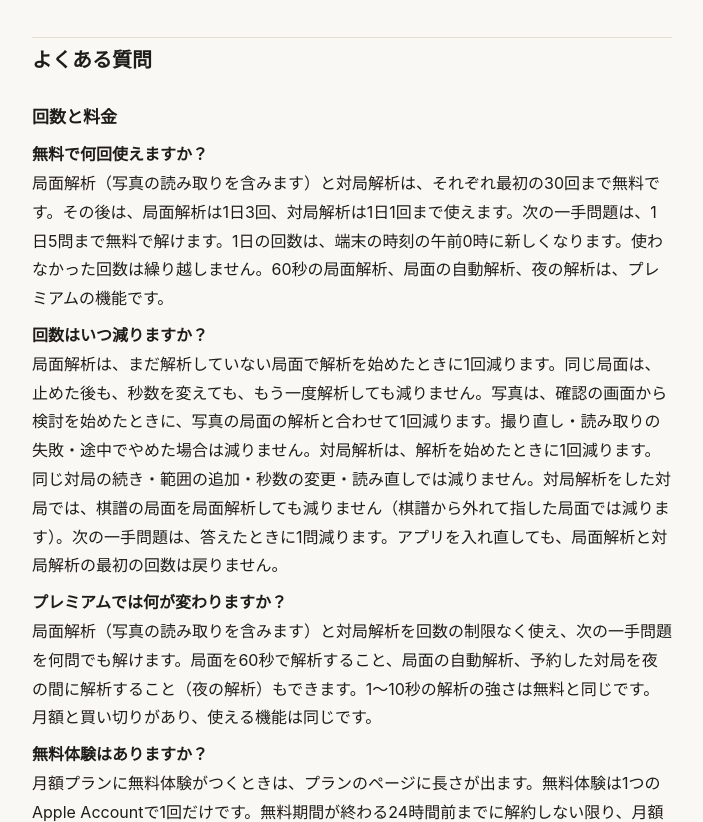
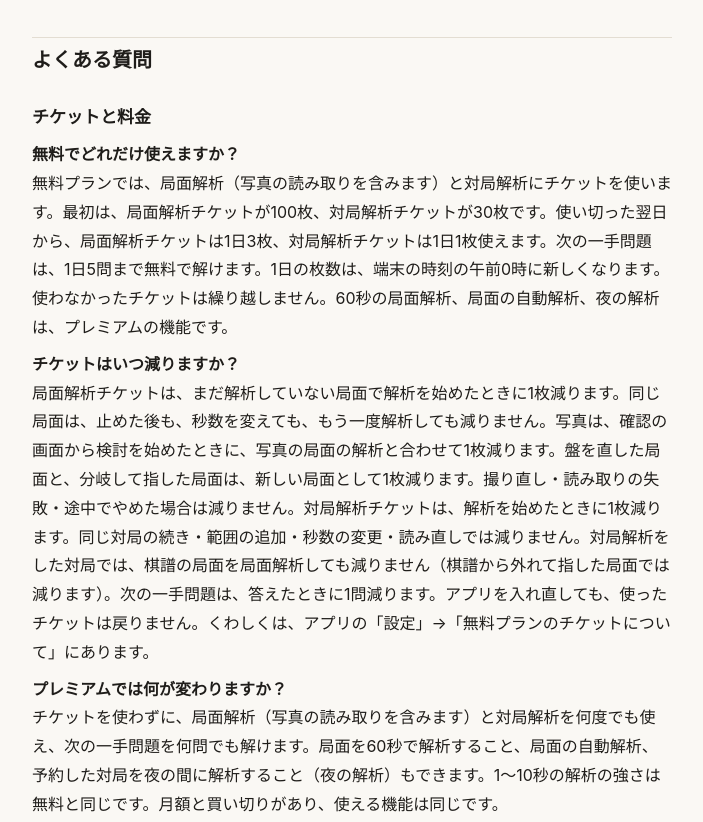
Before and after one commit to gakkunn/papattokaiseki, a plain HTML site: page index.html in a window 1280 px wide. Shown: the part 1051-1873 px from the top of the page, without its empty margins (288-991 px from the left). Drawn offline with Linux system fonts and the light colour scheme.

Commit message:
Update the pages for free tickets

```diff
--- a/index.html
+++ b/index.html
@@ -42,13 +42,13 @@ a { color: var(--accent); }</style>
 <p>アプリの設定タブの「お問い合わせ」から送ると、種類を選んで内容を書くだけで送れます。機種とiOS・アプリのバージョンは自動で添えます。</p>
 <p>不具合のときは、起きたことと、その前にした操作を書いてください。iPhoneの「メール」アプリで送るときは、「不具合の報告」に解析の診断ファイルも添えます（写真・棋譜・名前は含みません）。</p>
 <h2>よくある質問</h2>
-<h3>回数と料金</h3>
-<p><strong>無料で何回使えますか？</strong><br>
-局面解析（写真の読み取りを含みます）と対局解析は、それぞれ最初の30回まで無料です。その後は、局面解析は1日3回、対局解析は1日1回まで使えます。次の一手問題は、1日5問まで無料で解けます。1日の回数は、端末の時刻の午前0時に新しくなります。使わなかった回数は繰り越しません。60秒の局面解析、局面の自動解析、夜の解析は、プレミアムの機能です。</p>
-<p><strong>回数はいつ減りますか？</strong><br>
-局面解析は、まだ解析していない局面で解析を始めたときに1回減ります。同じ局面は、止めた後も、秒数を変えても、もう一度解析しても減りません。写真は、確認の画面から検討を始めたときに、写真の局面の解析と合わせて1回減ります。撮り直し・読み取りの失敗・途中でやめた場合は減りません。対局解析は、解析を始めたときに1回減ります。同じ対局の続き・範囲の追加・秒数の変更・読み直しでは減りません。対局解析をした対局では、棋譜の局面を局面解析しても減りません（棋譜から外れて指した局面では減ります）。次の一手問題は、答えたときに1問減ります。アプリを入れ直しても、局面解析と対局解析の最初の回数は戻りません。</p>
+<h3>チケットと料金</h3>
+<p><strong>無料でどれだけ使えますか？</strong><br>
+無料プランでは、局面解析（写真の読み取りを含みます）と対局解析にチケットを使います。最初は、局面解析チケットが100枚、対局解析チケットが30枚です。使い切った翌日から、局面解析チケットは1日3枚、対局解析チケットは1日1枚使えます。次の一手問題は、1日5問まで無料で解けます。1日の枚数は、端末の時刻の午前0時に新しくなります。使わなかったチケットは繰り越しません。60秒の局面解析、局面の自動解析、夜の解析は、プレミアムの機能です。</p>
+<p><strong>チケットはいつ減りますか？</strong><br>
+局面解析チケットは、まだ解析していない局面で解析を始めたときに1枚減ります。同じ局面は、止めた後も、秒数を変えても、もう一度解析しても減りません。写真は、確認の画面から検討を始めたときに、写真の局面の解析と合わせて1枚減ります。盤を直した局面と、分岐して指した局面は、新しい局面として1枚減ります。撮り直し・読み取りの失敗・途中でやめた場合は減りません。対局解析チケットは、解析を始めたときに1枚減ります。同じ対局の続き・範囲の追加・秒数の変更・読み直しでは減りません。対局解析をした対局では、棋譜の局面を局面解析しても減りません（棋譜から外れて指した局面では減ります）。次の一手問題は、答えたときに1問減ります。アプリを入れ直しても、使ったチケットは戻りません。くわしくは、アプリの「設定」→「無料プランのチケットについて」にあります。</p>
 <p><strong>プレミアムでは何が変わりますか？</strong><br>
-局面解析（写真の読み取りを含みます）と対局解析を回数の制限なく使え、次の一手問題を何問でも解けます。局面を60秒で解析すること、局面の自動解析、予約した対局を夜の間に解析すること（夜の解析）もできます。1〜10秒の解析の強さは無料と同じです。月額と買い切りがあり、使える機能は同じです。</p>
+チケットを使わずに、局面解析（写真の読み取りを含みます）と対局解析を何度でも使え、次の一手問題を何問でも解けます。局面を60秒で解析すること、局面の自動解析、予約した対局を夜の間に解析すること（夜の解析）もできます。1〜10秒の解析の強さは無料と同じです。月額と買い切りがあり、使える機能は同じです。</p>
 <p><strong>無料体験はありますか？</strong><br>
 月額プランに無料体験がつくときは、プランのページに長さが出ます。無料体験は1つのApple Accountで1回だけです。無料期間が終わる24時間前までに解約しない限り、月額の自動更新が始まります。</p>
 <p><strong>月額プランを解約するには？</strong><br>
@@ -77,7 +77,7 @@ KIF・KIFU・CSA・SFEN形式のテキストとファイル、一部の対局サ
 夜の解析は、充電中で端末を使っていないときにiOSが動かします。いつ動くかはiOSが決めるので、毎晩動くとは限りません。次のときは動きません。アプリを上にスワイプして閉じたとき（次に開くまで）、「設定」→「一般」→「Appのバックグラウンド更新」がオフのとき、低電力モードのとき。端末が熱いときと、電池が50%未満のときは待ち、充電器を外すと止めます。止めたところから、次の充電中に続けます。</p>
 <h3>データと通信</h3>
 <p><strong>データはどこに保存されますか？</strong><br>
-履歴・名前・設定は、この端末の中だけに保存します。撮影した写真、写真の読み取り結果、解析する局面は、端末の外へ送信しません。撮影した元の写真は履歴に保存しません。アプリを削除すると、端末の中の履歴や設定も消えます（無料の回数の記録は、端末のキーチェーンに残ります）。購入は、同じApple Accountで「購入を復元」すれば戻ります。</p>
+履歴・名前・設定は、この端末の中だけに保存します。撮影した写真、写真の読み取り結果、解析する局面は、端末の外へ送信しません。撮影した元の写真は履歴に保存しません。アプリを削除すると、端末の中の履歴や設定も消えます（使ったチケットの記録は、端末のキーチェーンに残ります）。購入は、同じApple Accountで「購入を復元」すれば戻ります。</p>
 <p><strong>履歴が消えました</strong><br>
 最後に開いてから期間（3か月・6か月・1年。初期値は6か月）が過ぎた履歴は、お気に入りも含めて削除します。お気に入り以外は、新しい100件まで残します。期間は設定タブの「履歴」で変えられます。</p>
 <p><strong>履歴を消すには？</strong><br>
```
Also changed, not shown: privacy.html (+2 -2 lines), terms.html (+2 -2 lines).
